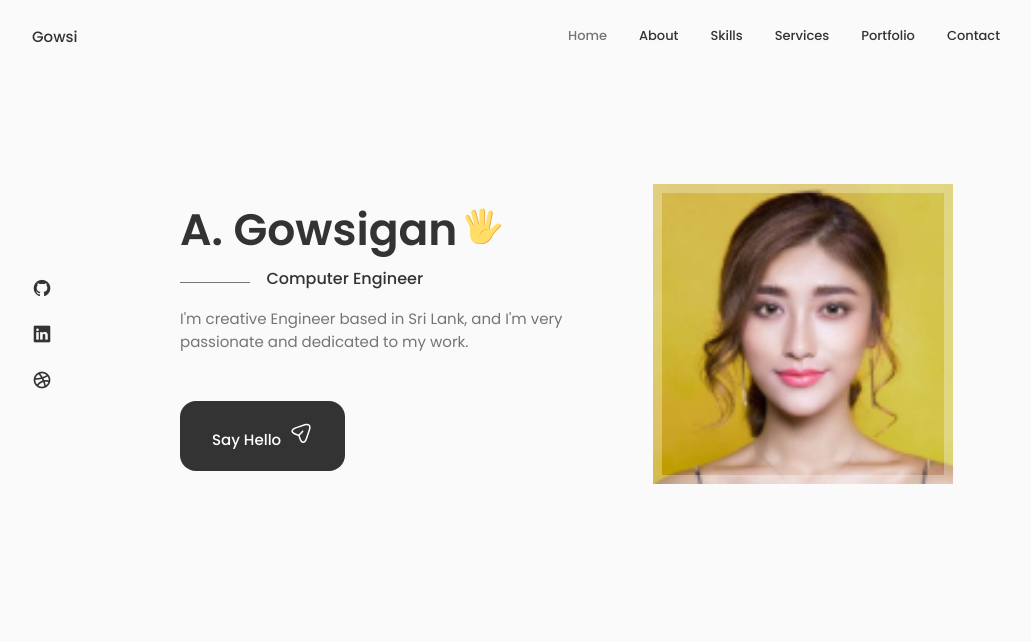
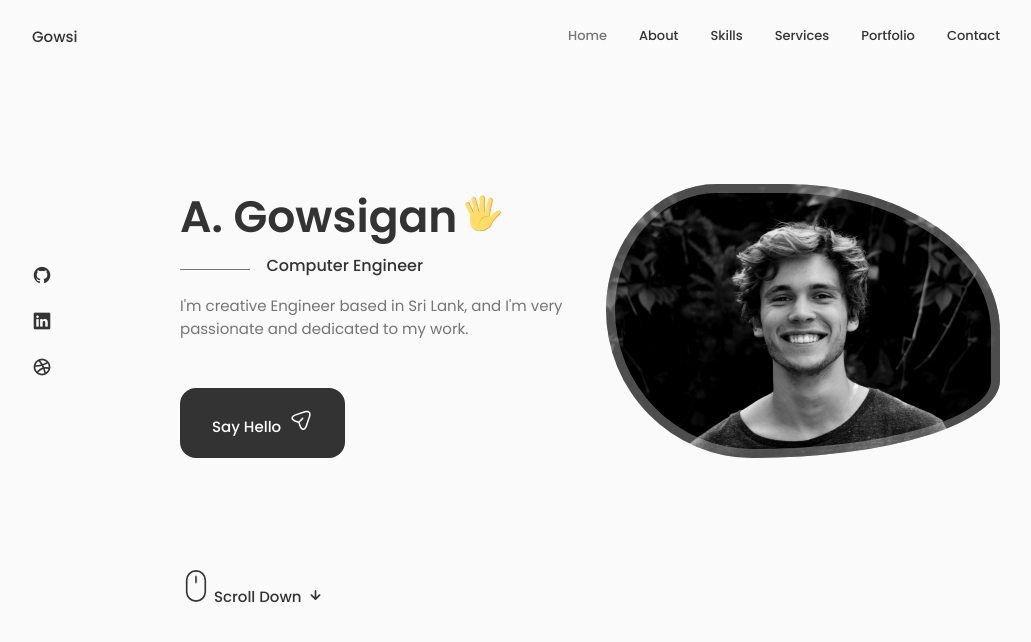
Before and after one commit to AnnalingamGowsigan/portfolio, a React (Create React App) app: page / in a window 1280 px wide. Shown: the top 642 px of the page, without its empty margins (124-1155 px from the left). Built offline with nearby package versions, Linux system fonts and the light colour scheme.

Commit message:
Edit Home page.

```diff
--- a/src/App.css
+++ b/src/App.css
@@ -176,10 +176,21 @@
     margin-left: var(--mb-1-5);
     margin-right: var(--mb-1-5);
   }
+  .button {
+    padding: 1rem 1.75rem;
+  }
+
+  .button__icon {
+    width: 22px;
+    height: 22px;
+  }
 }
 
 /* for medium devices */
 @media screen and (max-width: 768px) {
+  .section {
+    padding: 2rem 0 4rem;
+  }
 }
 
 @media screen and (max-width: 576px) {
@@ -187,6 +198,9 @@
 
 /* for small devices */
 @media screen and (max-width: 350px) {
+  :root {
+    --big-font-size: 2.25rem;
+  }
   .container {
     margin-left: var(--mb-1);
     margin-right: var(--mb-1);
--- a/src/components/home/Home.jsx
+++ b/src/components/home/Home.jsx
@@ -2,6 +2,7 @@
 import "./home.css";
 import Social from "./Social";
 import Data from "./Data";
+import ScrollDown from "./ScrollDown";
 
 const Home = () => {
   return (
@@ -14,6 +15,8 @@
 
           <Data />
         </div>
+
+        <ScrollDown />
       </div>
     </section>
   );
--- /dev/null
+++ b/src/components/home/ScrollDown.jsx
@@ -0,0 +1,49 @@
+import React from "react";
+
+const ScrollDown = () => {
+  return (
+    <div className="home__scroll">
+      <a href="#about" className="home__scroll-button button--flex">
+        <svg
+          width="32px"
+          height="32px"
+          class="home__scroll-mouse"
+          viewBox="0 0 247 390"
+          version="1.1"
+          xmlns="http://www.w3.org/2000/svg"
+          xmlnsXlink="http://www.w3.org/1999/xlink"
+          style={{
+            fillRule: "evenodd",
+            clipRule: "evenodd",
+            strokeLinecap: "round",
+            strokeLinejoin: "round",
+            strokeMiterlimit: "1.5",
+          }}
+        >
+          <path
+            class="wheel"
+            d="M123.359,79.775l0,72.843"
+            style={{
+              fill: "none",
+              stroke: "var(--title-color)",
+              strokeWidth: "20px",
+            }}
+          ></path>
+          <path
+            id="mouse"
+            d="M236.717,123.359c0,-62.565 -50.794,-113.359 -113.358,-113.359c-62.565,0 -113.359,50.794 -113.359,113.359l0,143.237c0,62.565 50.794,113.359 113.359,113.359c62.564,0 113.358,-50.794 113.358,-113.359l0,-143.237Z"
+            style={{
+              fill: "none",
+              stroke: "var(--title-color)",
+              strokeWidth: "20px",
+            }}
+          ></path>
+        </svg>
+        <span className="home__scroll-name">Scroll Down</span>
+        <i className="uil uil-arrow-down home__scroll-arrow"></i>
+      </a>
+    </div>
+  );
+};
+
+export default ScrollDown;
--- a/src/components/home/home.css
+++ b/src/components/home/home.css
@@ -1,3 +1,7 @@
+.home__container {
+  row-gap: 7rem;
+}
+
 .home__content {
   grid-template-columns: 116px repeat(2, 1fr);
   padding-top: 5.5rem;
@@ -55,16 +59,16 @@
 }
 
 .home__img {
-  background: url(../../assets/testimonial3.png);
+  background: url(../../assets/profile.jpg);
   background-repeat: no-repeat;
   background-position: center;
   background-size: cover;
   box-shadow: inset 0 0 0 9px rgb(255 255 255 / 30%);
   order: 1;
   justify-self: center;
-  width: 300px;
-  height: 300px;
-  animation: profile__animate 8s ease-in-out infinte 1s;
+  width: 100%;
+  height: 100%;
+  animation: profile__animate 8s ease-in-out infinite 1s;
 }
 
 @keyframes profile__animate {
@@ -80,3 +84,111 @@
     border-radius: 60% 40% 30% 70%/60% 30% 70% 40%;
   }
 }
+
+.home__scroll {
+  margin-left: 9.25rem;
+}
+
+.wheel {
+  animation: scroll 2s ease infinite;
+}
+
+@keyframes scroll {
+  0% {
+    transform: translateY(0);
+  }
+
+  30% {
+    transform: translateY(3.75rem);
+  }
+}
+
+.home__scroll-name {
+  color: var(--title-color);
+  font-weight: var(--font-medium);
+  margin-right: var(--mb-0-25);
+  margin-left: 2px;
+}
+
+.home__scroll-arrow {
+  font-size: 1.25rem;
+  color: var(--title-color);
+}
+/*========== BREAKPOINTS ==========*/
+/* for large devices */
+@media screen and (max-width: 992px) {
+  .home__content {
+    grid-template-columns: 100px repeat(2, 1fr);
+    column-gap: 1.25rem;
+  }
+
+  .home__hand {
+    width: 26px;
+    height: 26px;
+  }
+
+  .home__subtitle {
+    padding-left: 3.75;
+    margin-bottom: var(--mb-1);
+  }
+
+  .home__subtitle::before {
+    width: 42px;
+    top: 0.8rem;
+  }
+
+  .home__description {
+    max-width: initial;
+    margin-bottom: var(--mb-2-25mb);
+  }
+
+  .home__img {
+    width: 250px;
+    height: 250px;
+    box-shadow: inset 0 0 0 8px rgb(255 255 255 / 30%);
+  }
+
+  .home__scroll {
+    margin-left: 7.5rem;
+  }
+}
+
+/* for medium devices */
+@media screen and (max-width: 768px) {
+  .home__content {
+    grid-template-columns: 0.5fr 3fr;
+    padding-top: 3.5rem;
+  }
+
+  .home__img {
+    order: initial;
+    justify-self: initial;
+  }
+
+  .home__data {
+    grid-column: 1/3;
+  }
+
+  .home__img {
+    box-shadow: inset 0 0 0 6px rgb(255 255 255 / 30%);
+    width: 200px;
+    height: 200px;
+  }
+
+  .home__scroll {
+    display: none;
+  }
+}
+
+/* for small devices */
+@media screen and (max-width: 350px) {
+  .homr__img {
+    width: 180px;
+    height: 180px;
+  }
+
+  .home__hand {
+    width: 22px;
+    height: 22px;
+  }
+}
```
